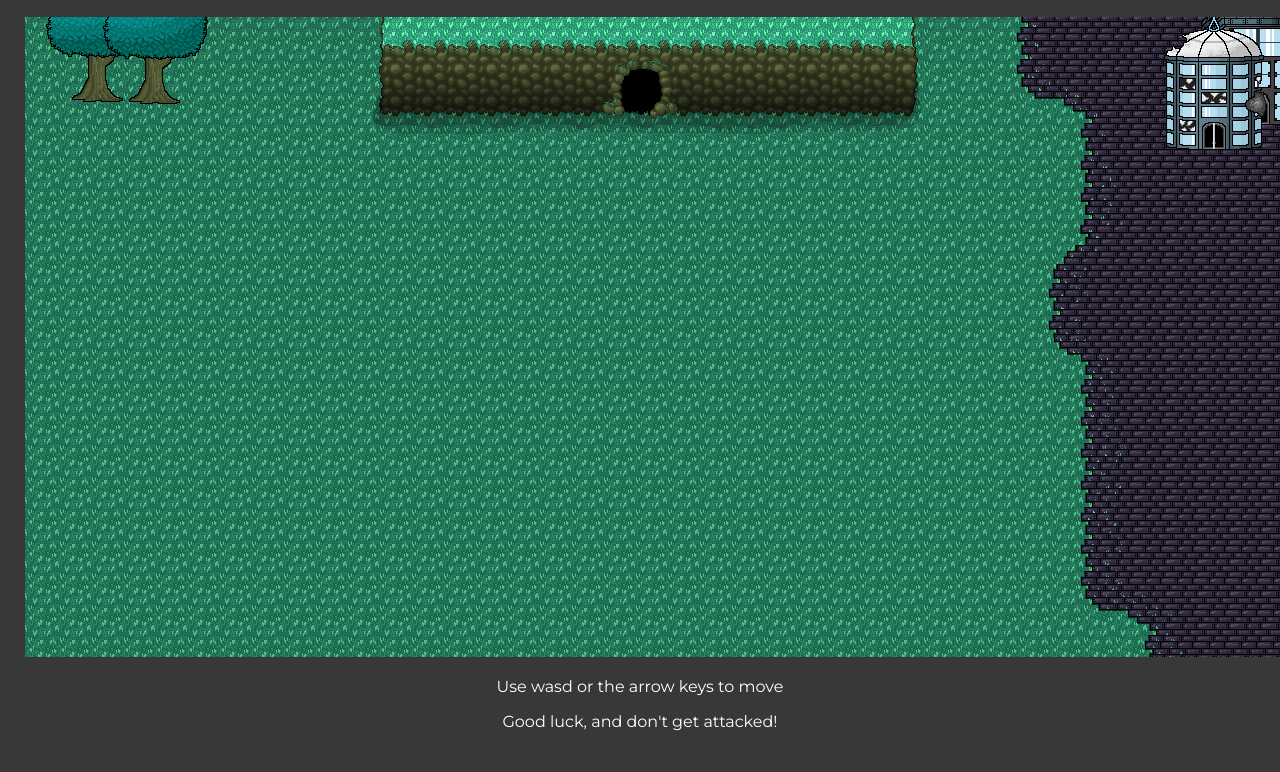
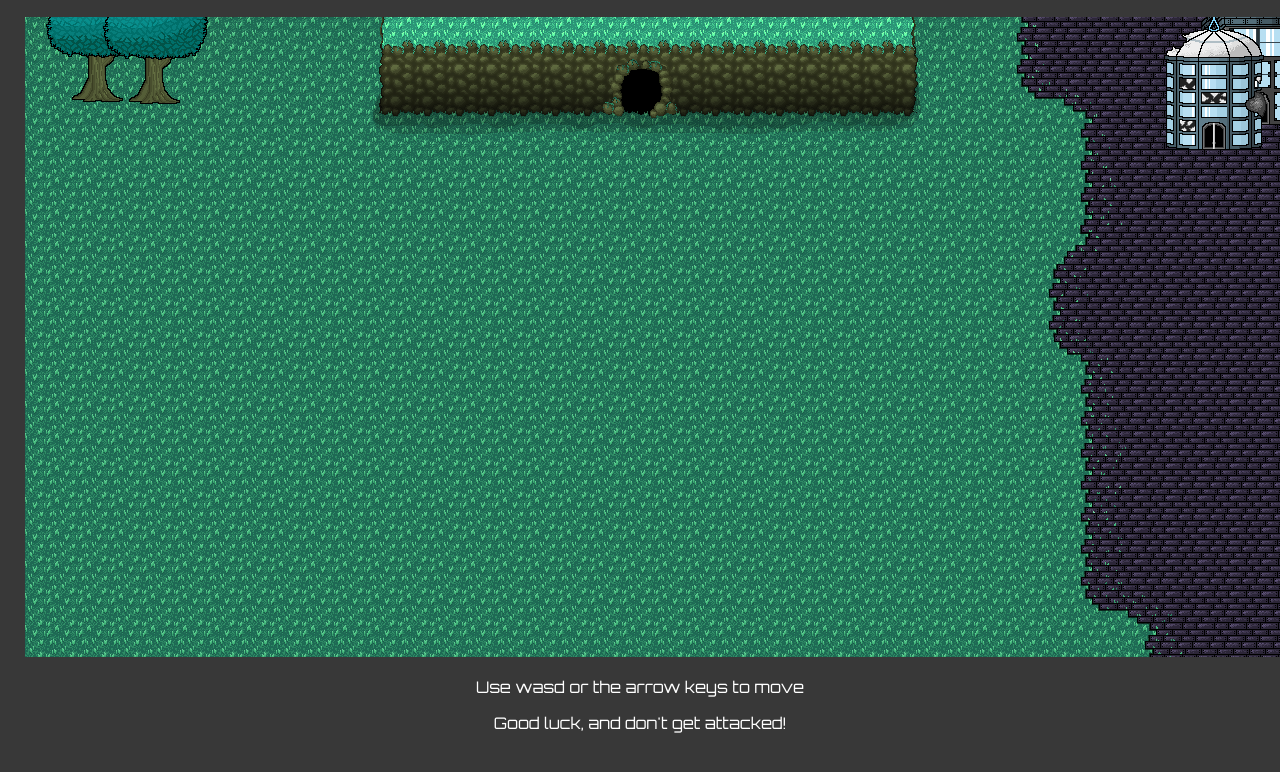
Before and after one commit to StrandedOnPlanetPixel/StrandedOnPlanetPixel.github.io, a plain HTML site: page index.html in a window 1280 px wide. Shown: the part 60-832 px from the top of the page. Drawn offline with Linux system fonts and the light colour scheme.

Commit message:
Update index.html

```diff
--- a/index.html
+++ b/index.html
@@ -1,12 +1,12 @@
 <!DOCTYPE html>
-<html style="height: 100%; font-family: 'Montserrat', sans-serif; color: white;">
+<html style="height: 100%; font-family: 'Orbitron', sans-serif; color: white;">
 	<head>
 		<meta charset="utf-8">
 		<title>stranded on Planet Pixel</title>
 	    <script type="text/javascript" src="gameengine.js"></script>
 	    <script type="text/javascript" src="assetmanager.js"></script>
 	    <script type="text/javascript" src="main.js"></script>
-	    <link href="https://fonts.googleapis.com/css?family=Montserrat" rel="stylesheet"/>
+	    <link href="https://fonts.googleapis.com/css?family=Orbitron" rel="stylesheet">
 	</head>
 
 	<body style="text-align:center; margin: 0; height: 100%; padding: 25px;  background: #383838; overflow: hidden;">
```
